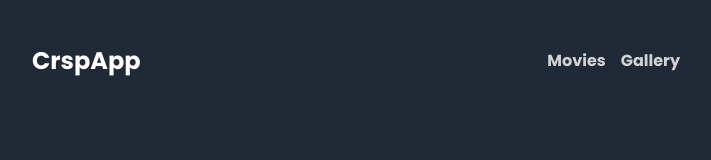
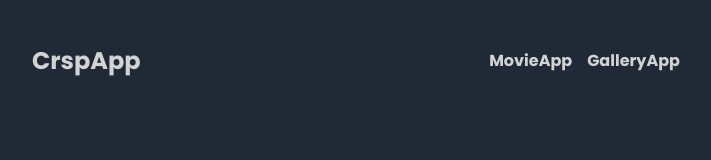
Before and after one commit to kakon-mehedi/CrspaApp, a React (Create React App) app: page / in a window 1280 px wide. Shown: the top 160 px of the page, without its empty margins (284-995 px from the left). Built offline with nearby package versions, Linux system fonts and the light colour scheme; no server answers.

Commit message:
Add NavLink of the TodoList Navbar and Change the active link color of the navbar

```diff
--- a/src/components/navbar/Navbar.js
+++ b/src/components/navbar/Navbar.js
@@ -1,25 +1,25 @@
 import React from "react";
-import { useNavigate } from "react-router-dom";
+import { NavLink } from "react-router-dom";
 
 import "./navbar.css";
 
 function Navbar() {
-  const navigate = useNavigate();
   return (
     <>
       <div className="navbar">
         <div className="topbar">
-          <h3 className="logo" onClick={() => navigate("/")}>
+          <a href="/" className="logo">
             CrspApp
-          </h3>
-          <ul className="navbar-list">
-            <li className="navbar-item" onClick={() => navigate("/movies")}>
-              Movies
-            </li>
-            <li className="navbar-item" onClick={() => navigate("/gallery")}>
-              Gallery
-            </li>
-          </ul>
+          </a>
+
+          <nav className="navbar-list">
+            <NavLink to="/movies" className="navbar-item">
+              MovieApp
+            </NavLink>
+            <NavLink to="/gallery" className="navbar-item">
+              GalleryApp
+            </NavLink>
+          </nav>
         </div>
       </div>
     </>
--- a/src/components/navbar/navbar.css
+++ b/src/components/navbar/navbar.css
@@ -17,18 +17,24 @@
   cursor: pointer;
   font-size: 24px;
   font-weight: 700;
+  color: lightgray;
+  text-decoration: none;
 }
 
 .navbar-list {
   height: 50px;
   display: flex;
   align-items: center;
-  list-style-type: none;
-  color: lightgray;
 }
 
 .navbar-item {
   cursor: pointer;
   font-weight: bold;
   margin-left: 15px;
+  color: lightgray;
+  text-decoration: none;
 }
+
+nav .active {
+  color: rgb(182, 117, 247);
+}
```
